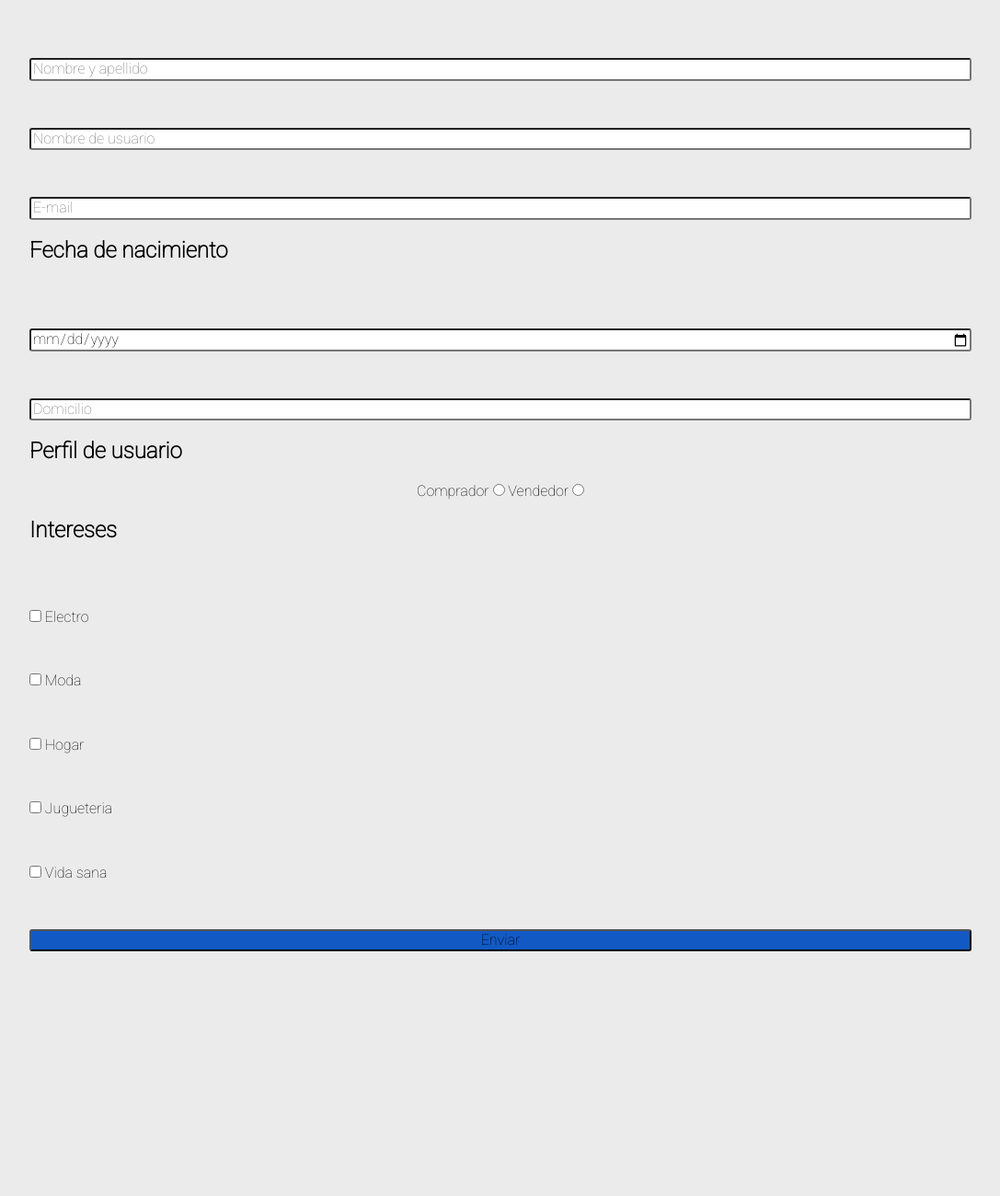
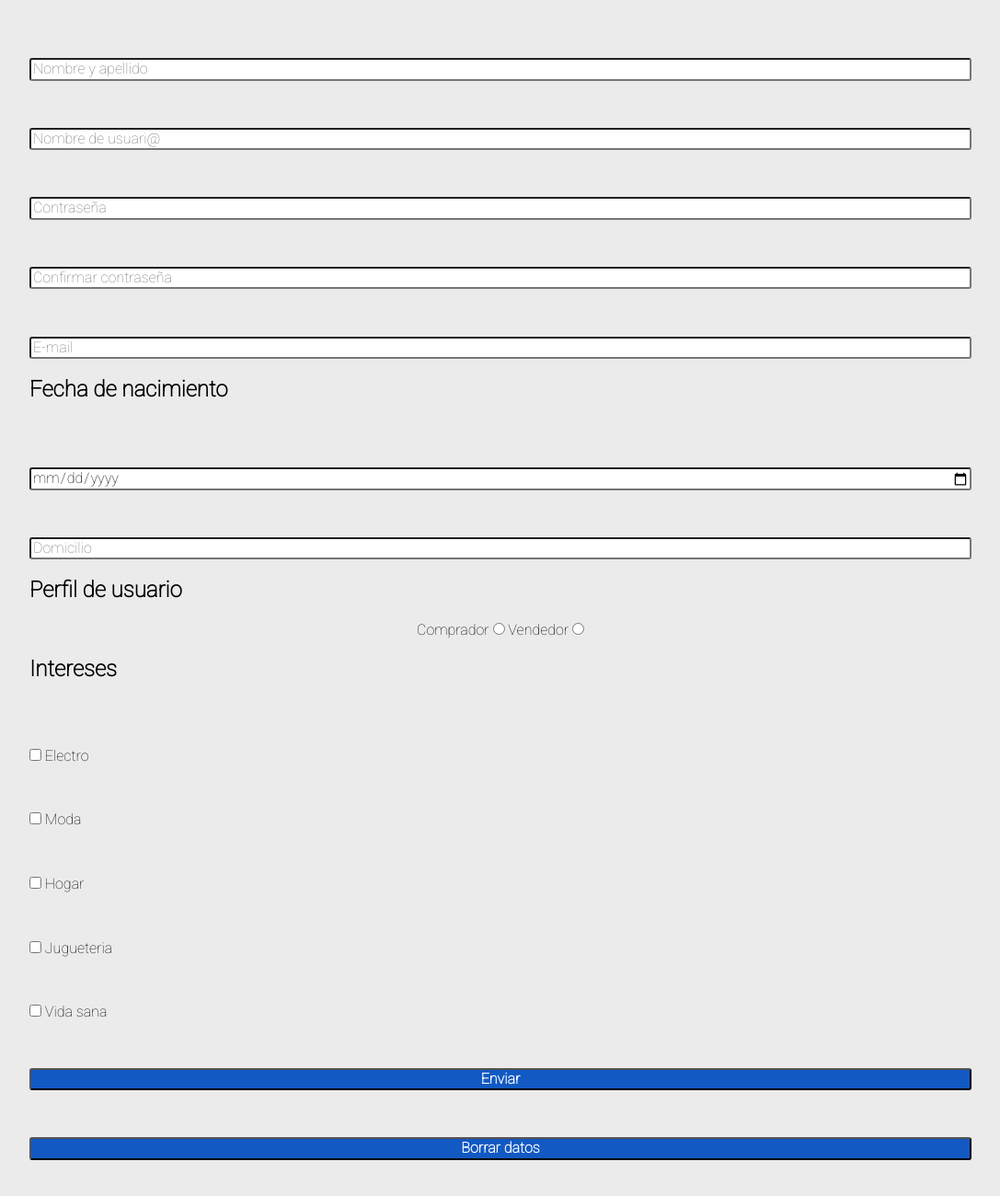
Before and after one commit to lelex13/proyecto-mercado-liebre, a website: page views/register.html in a window 1280 px wide. Shown: the part 116-1416 px from the top of the page at 92% size, without its empty margins (96-1183 px from the left). Before the commit the page ends 1278 px from the top, so only its background shows below. Drawn offline with Linux system fonts and the light colour scheme.

Commit message:
coreccion login y register

```diff
--- a/public/css/styles.css
+++ b/public/css/styles.css
@@ -141,6 +141,8 @@ footer{
     background-color: #1259c3;
     border-radius: 3px;
     width: 100%;
+    color: white;
+    font-weight: bold;
 }
 
 /*css register.html*/
--- a/views/register.html
+++ b/views/register.html
@@ -16,7 +16,13 @@
         <input type="text" placeholder="Nombre y apellido" class="register-input">
     </div>
     <div class="register-first">
-        <input type="text" placeholder="Nombre de usuario" class="register-input">
+        <input type="text" placeholder="Nombre de usuari@" class="register-input">
+    </div>
+    <div class="register-first">
+        <input type="password" placeholder="Contraseña" class="register-input">
+    </div>
+    <div class="register-first">
+        <input type="password" placeholder="Confirmar contraseña" class="register-input">
     </div>
     <div class="register-first">
         <input type="email" placeholder="E-mail" class="register-input">
@@ -53,6 +59,9 @@
     <div class="register-first">
         <a href="/"><button type="submit" class="log-button">Enviar</button></a>
     </div>
+    <div class="register-first">
+        <a href="/register"><button type="reset" class="log-button">Borrar datos</button></a>
+    </div>
 </div>
 </body>
 </html>
```
